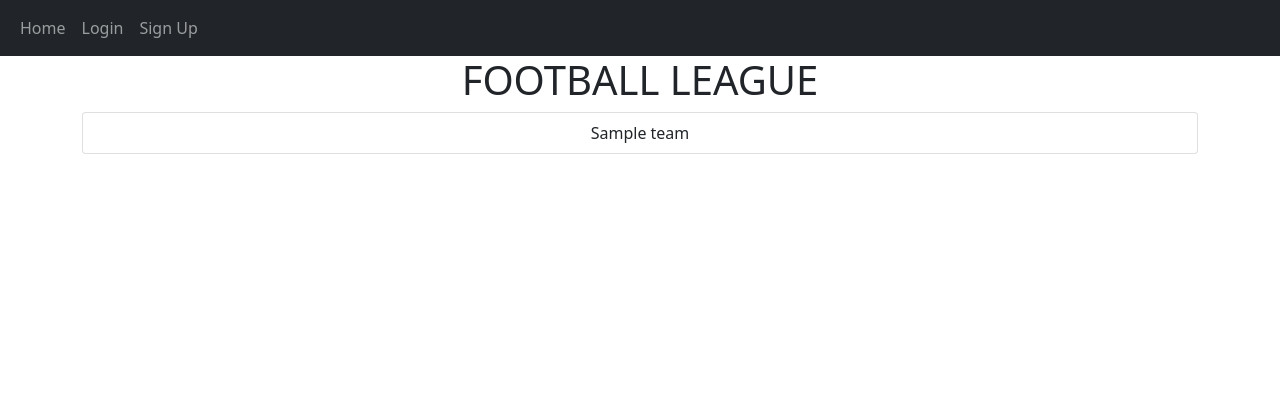
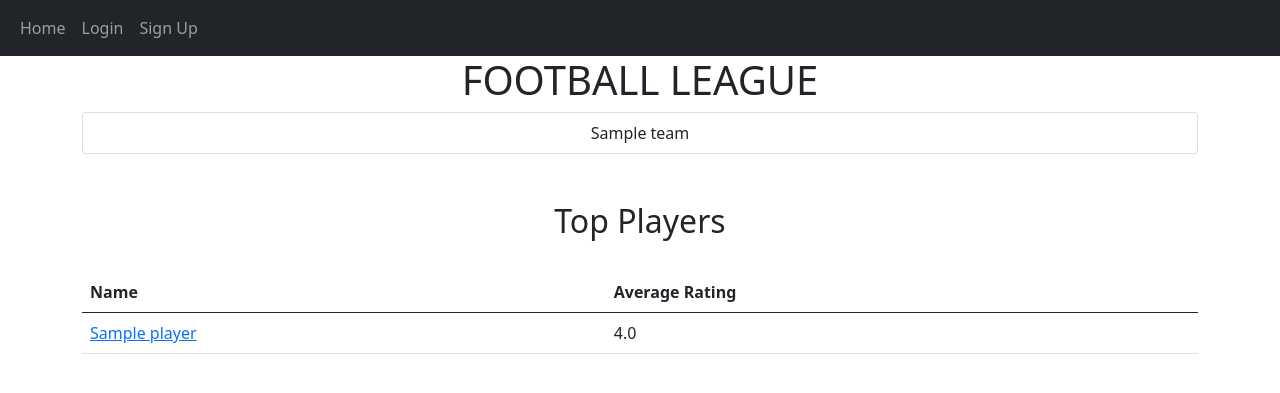
Before and after one commit to barrakz/Football-League, a Flask app: page / in a window 1280 px wide. Shown: the top 393 px of the page. Run offline with Flask 3, Linux system fonts and the light colour scheme; tables that the repository leaves empty hold one stand-in row (values such as "Sample post"); some libraries are stand-ins or nearby versions.

Commit message:
add top players list to homepage

```diff
--- a/website/templates/home.html
+++ b/website/templates/home.html
@@ -15,10 +15,30 @@
             team.name }}</a>
         {% endfor %}
     </div>
+    <br><br>
 
+    <h2>Top Players</h2>
+    <br>
+
+    <table class="table">
+        <thead>
+        <tr>
+            <th>Name</th>
+            <th>Average Rating</th>
+        </tr>
+        </thead>
+        <tbody>
+        {% for player in top_players %}
+        <tr>
+            <td><a href="{{ url_for('views.player_details', player_id=player.id) }}">{{ player.name }}</a></td>
+            <td>{{ player.average_rating() }}</td>
+        </tr>
+        {% endfor %}
+        </tbody>
+    </table>
+
+</div>
 </div>
 
 
-
-
 {% endblock %}
--- a/website/templates/player_details.html
+++ b/website/templates/player_details.html
@@ -33,6 +33,9 @@
    role="button"
    aria-pressed="true">Add Rating</a>
 </div>
-
+<br>
+<div align="center">
+    <a href="{{ url_for('views.home') }}" class="btn btn-primary">Back to Home</a>
+</div>
 
 {% endblock %}
--- a/website/templates/team_players.html
+++ b/website/templates/team_players.html
@@ -14,4 +14,9 @@
     </a>
     {% endfor %}
 </div>
+<br>
+<div align="center">
+    <a href="{{ url_for('views.home') }}" class="btn btn-primary">Back to Home</a>
+</div>
+
 {% endblock %}
--- a/website/views.py
+++ b/website/views.py
@@ -14,8 +14,9 @@ views = Blueprint("views", __name__)
 @views.route("/home")
 def home():
     teams = Team.query.all()
-
-    return render_template("home.html", teams=teams, user=current_user)
+    top_players = Player.query.all()
+    top_players = sorted(top_players, key=lambda x: x.average_rating(), reverse=True)[:10]
+    return render_template("home.html", teams=teams, user=current_user, top_players=top_players)
 
 
 @views.route("/team_players/<int:team_id>")
```
